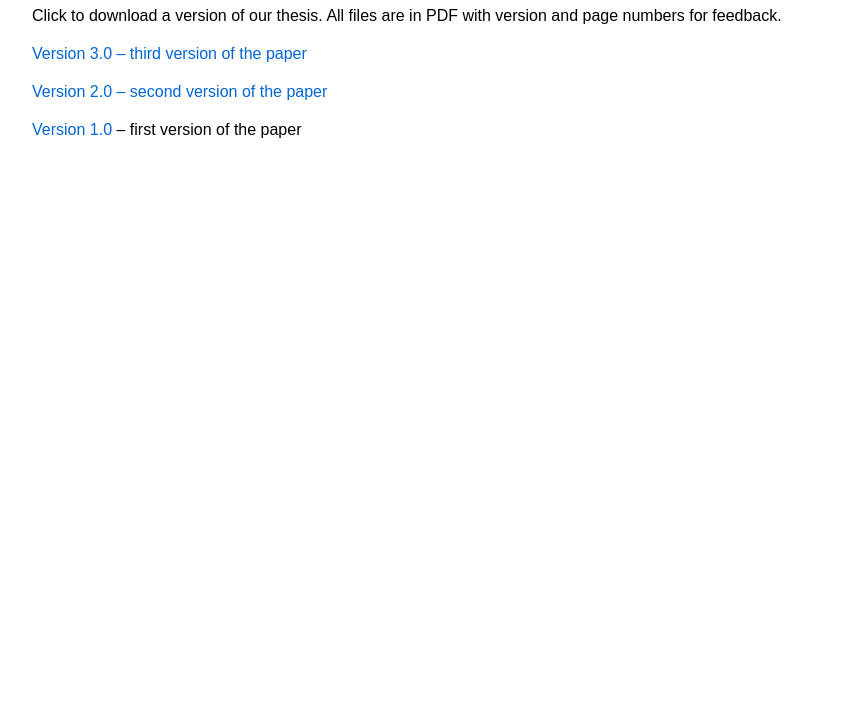
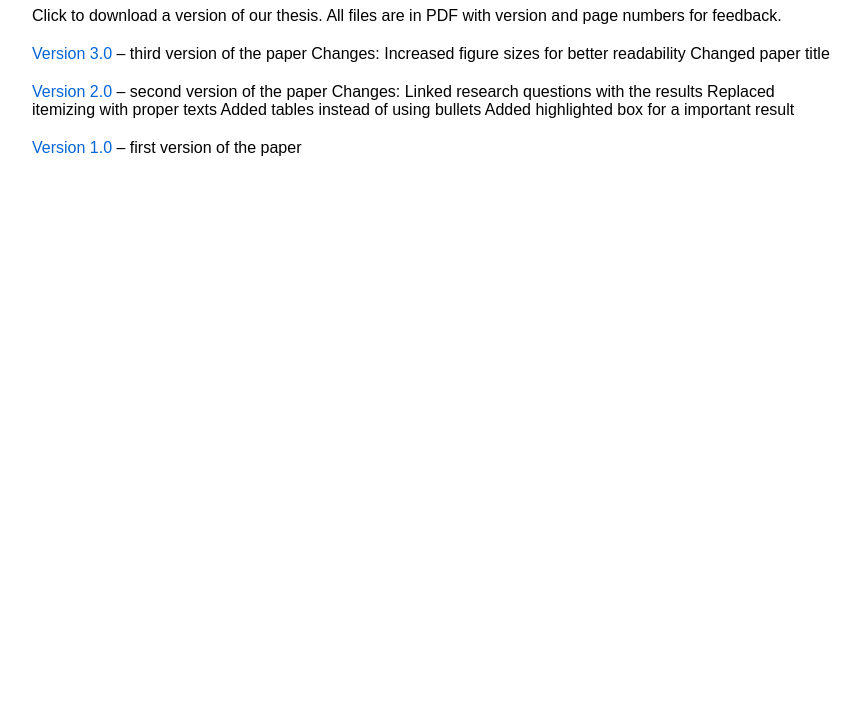
Before and after one commit to snnoXy/ResearchProject---ModelBasedTestingTools, a plain HTML site: page index.html in a window 1280 px wide. Shown: the part 93-800 px from the top of the page, without its empty margins (208-1069 px from the left). Drawn offline with Linux system fonts and the light colour scheme.

Commit message:
Update index.html

```diff
--- a/index.html
+++ b/index.html
@@ -29,11 +29,19 @@
     <p>Click to download a version of our thesis. All files are in PDF with version and page numbers for feedback.</p>
 
       <div class="download-link">
-        <a href="ResearchProject1-SecondUpdate.pdf">Version 3.0 – third version of the paper
+        <a href="ResearchProject1-SecondUpdate.pdf">Version 3.0</a> – third version of the paper
+        Changes:
+          Increased figure sizes for better readability
+          Changed paper title
     </div>
 
     <div class="download-link">
-        <a href="ResearchProject1-FirstUpdate.pdf">Version 2.0 – second version of the paper
+        <a href="ResearchProject1-FirstUpdate.pdf">Version 2.0</a> – second version of the paper
+        Changes:
+        Linked research questions with the results
+        Replaced itemizing with proper texts
+        Added tables instead of using bullets
+        Added highlighted box for a important result
     </div>
 
     <div class="download-link">
```
